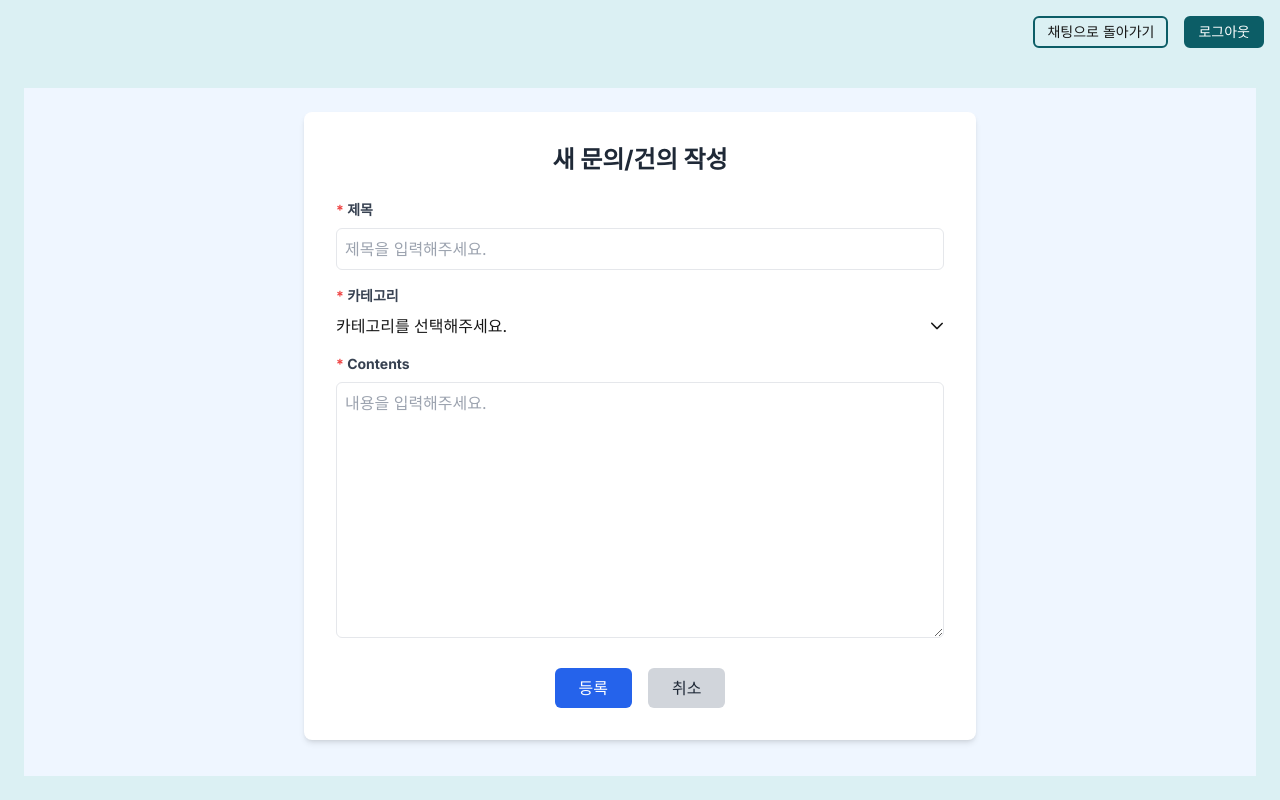
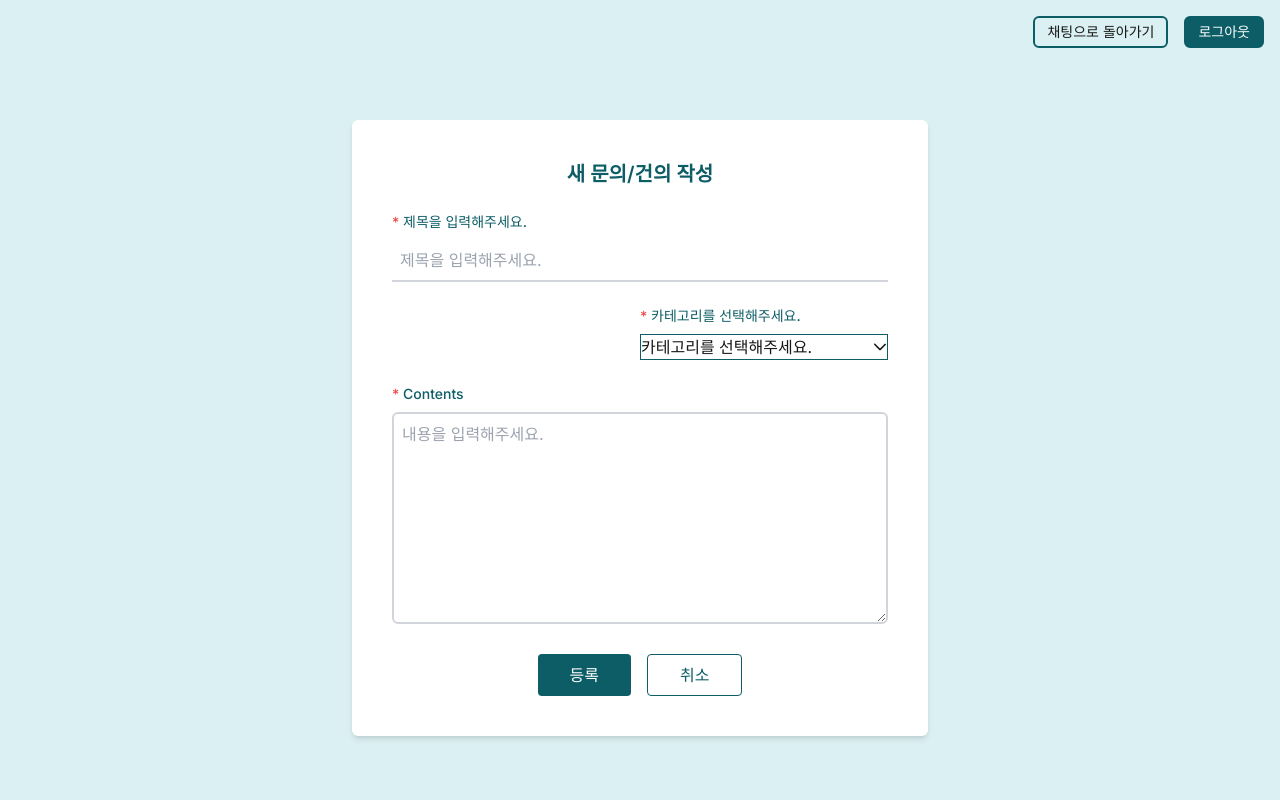
Before and after one commit to aivleCloudNative0715/ICN-AI-chatbot, a Next.js app in the folder front/: page /board/new in a window 1280 px wide. Built offline with nearby package versions, Linux system fonts and the light colour scheme.

Commit message:
새 문의/건의 창 레이아웃

```diff
--- a/front/src/components/board/InquiryForm.tsx
+++ b/front/src/components/board/InquiryForm.tsx
@@ -102,29 +102,35 @@ export default function InquiryForm({ inquiryId, initialData }: InquiryFormProps
   };
 
   return (
-    <div className="flex-grow p-6 bg-blue-50">
-      <div className="bg-white p-8 rounded-lg shadow-md max-w-2xl mx-auto">
-        <h2 className="text-2xl font-bold text-gray-800 mb-6 text-center">
+    <div className="flex-grow p-8 bg-board-primary min-h-screen">
+      <div className="bg-white p-10 rounded-md shadow-md max-w-xl mx-auto">
+        <h2 className="text-xl font-semibold text-board-dark mb-6 text-center">
           {isEditMode ? '문의/건의 수정' : '새 문의/건의 작성'}
         </h2>
-        <form onSubmit={handleSubmit}>
-          <div className="mb-4">
-            <label htmlFor="title" className="block text-gray-700 text-sm font-bold mb-2">
-              <span className="text-red-500">*</span> 제목
+        <form onSubmit={handleSubmit} className="space-y-6">
+
+          {/* 제목 입력 */}
+          <div>
+            <label htmlFor="title" className="block text-sm font-medium text-board-dark mb-2">
+              <span className="text-red-500">*</span> 제목을 입력해주세요.
             </label>
-            <InputText
+            <input
               id="title"
               value={title}
               onChange={(e) => setTitle(e.target.value)}
               placeholder="제목을 입력해주세요."
-              className={`w-full p-2 border rounded-md ${errors.title ? 'p-invalid' : ''}`}
+              className={`w-full px-2 py-2 text-gray-700 border-b-2 border-gray-300 bg-transparent focus:outline-none focus:border-board-dark transition-all ${
+                errors.title ? 'border-red-500' : ''
+              }`}
             />
-            {errors.title && <small className="p-error text-red-500">{errors.title}</small>}
+            {errors.title && <p className="text-red-500 text-sm mt-1">{errors.title}</p>}
           </div>
 
-          <div className="mb-4 relative">
-            <label htmlFor="category" className="block text-gray-700 text-sm font-bold mb-2">
-              <span className="text-red-500">*</span> 카테고리
+          {/* 카테고리 */}
+          <div className="flex justify-end">
+            <div className="w-1/2">
+              <label htmlFor="category" className="block text-sm font-medium text-board-dark mb-2">
+                <span className="text-red-500">*</span> 카테고리를 선택해주세요.
               </label>
               <Dropdown
                 id="category"
@@ -132,42 +138,49 @@ export default function InquiryForm({ inquiryId, initialData }: InquiryFormProps
                 options={categories}
                 onChange={(e) => setCategory(e.value)}
                 placeholder="카테고리를 선택해주세요."
-              className={`w-full ${errors.category ? 'p-invalid' : ''}`}
+                className={`w-full border border-board-dark bg-transparent focus:border-board-dark ${
+                  errors.category ? 'border-red-500' : ''
+                }`}
                 optionLabel="label"
                 optionValue="value"
               />
-            {errors.category && <small className="p-error text-red-500">{errors.category}</small>}
+              {errors.category && <p className="text-red-500 text-sm mt-1">{errors.category}</p>}
+            </div>
           </div>
 
-          <div className="mb-6">
-            <label htmlFor="content" className="block text-gray-700 text-sm font-bold mb-2">
+          {/* 내용 입력 */}
+          <div>
+            <label htmlFor="content" className="block text-sm font-medium text-board-dark mb-2">
               <span className="text-red-500">*</span> Contents
             </label>
-            <InputTextarea
+            <textarea
               id="content"
               value={content}
               onChange={(e) => setContent(e.target.value)}
-              rows={10}
-              cols={30}
+              rows={8}
               placeholder="내용을 입력해주세요."
-              className={`w-full p-2 border rounded-md ${errors.content ? 'p-invalid' : ''}`}
-              autoResize
+              className={`w-full px-2 py-2 border-2 border-gray-300 rounded-md bg-transparent focus:outline-none focus:border-board-dark transition-all ${
+                errors.content ? 'border-red-500' : ''
+              }`}
             />
-            {errors.content && <small className="p-error text-red-500">{errors.content}</small>}
+            {errors.content && <p className="text-red-500 text-sm mt-1">{errors.content}</p>}
           </div>
 
+          {/* 버튼 */}
           <div className="flex justify-center gap-4">
-            <Button
+            <button
               type="submit"
-              label="등록"
-              className="px-6 py-2 bg-blue-600 text-white rounded-md hover:bg-blue-700 transition-colors"
-            />
-            <Button
+              className="px-8 py-2 bg-board-dark text-white rounded hover:bg-board-light transition-colors"
+            >
+              등록
+            </button>
+            <button
               type="button"
-              label="취소"
-              className="px-6 py-2 bg-gray-300 text-gray-800 rounded-md hover:bg-gray-400 transition-colors"
               onClick={handleCancel}
-            />
+              className="px-8 py-2 border border-board-dark text-board-dark rounded hover:bg-board-light transition-colors"
+            >
+              취소
+            </button>
           </div>
         </form>
       </div>
```
Lines whose indentation alone changed are shown as unchanged.
